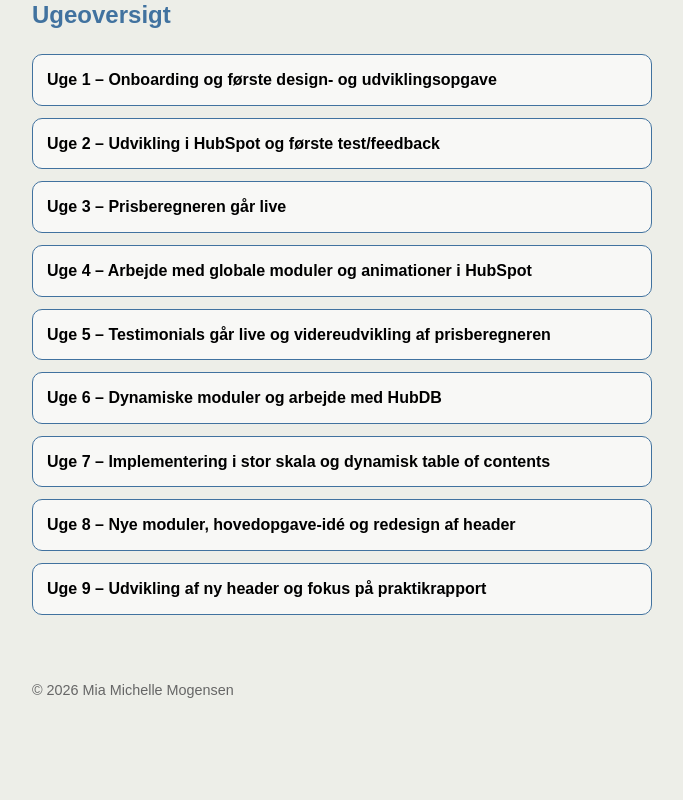
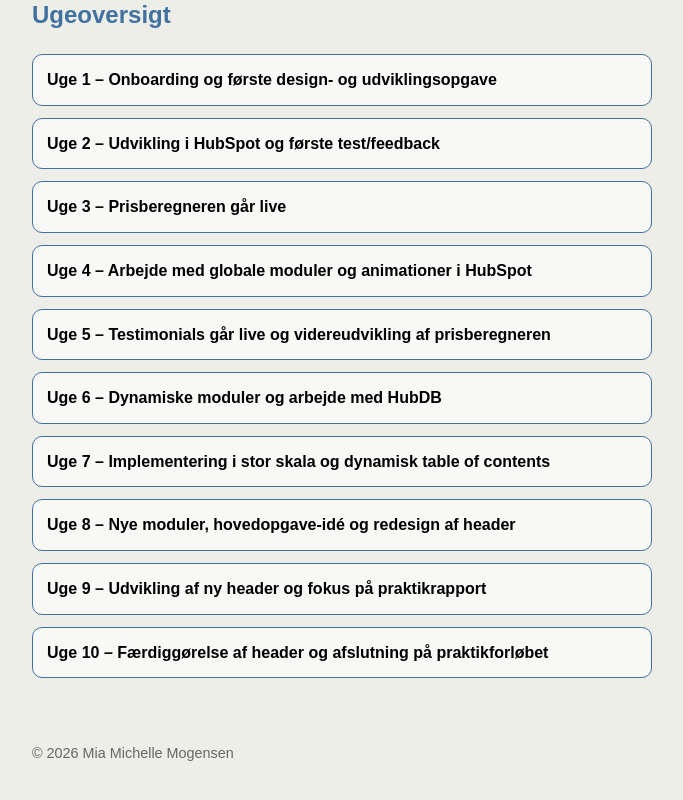
Before and after one commit to MiaMMogensen/Praktikblog, a Next.js app: page / in a window 1280 px wide. Shown: the part 386-1186 px from the top of the page, without its empty margins (48-731 px from the left). Before the commit the page ends 1134 px from the top, so only its background shows below. Built offline with nearby package versions, Linux system fonts and the light colour scheme.

Commit message:
Add reflections and learning goals for week 10 in praktikUger.js

```diff
--- a/data/praktikUger.js
+++ b/data/praktikUger.js
@@ -362,6 +362,49 @@ Overordnet har uge 9 været præget af fordybelse i en større teknisk opgave sa
 
 `.trim(),
   },
+  {
+    slug: "uge-10",
+    uge: "Uge 10",
+    titel: "Færdiggørelse af header og afslutning på praktikforløbet",
+    dato: "9.- 13. marts 2026",
+
+    spontanlog: [
+      "Fortsættelse og færdiggørelse  af header",
+      "Test af header tirsdag",
+      "Mindre justeringer og endelig færdiggørelse onsdag",
+      "Implementering i website templates",
+      "Header deployed på hele hjemmesiden",
+      "Lavede præsentation af praktikopgaver",
+      "Delte præsentation med teamet",
+      "Sidste praktiksamtale med Frederik",
+      "Refleksion over praktikforløbet",
+    ],
+
+    laeringsmaal: [
+      "Jeg vil lære at arbejde sikkert og selvstændigt i HubSpot ved at forstå CMS-strukturen, moduler, temaer og centrale funktioner",
+      "Jeg vil lære at udvikle webmoduler i HubSpot, som både er teknisk korrekt opbygget og designet med fokus på brugervenlighed og SEO",
+      "Jeg vil lære at modtage, forstå og implementere feedback på både designvalg og tekniske løsninger og bruge det til at forbedre mine projekter.",
+    ],
+
+    refleksionslog: `
+Uge 10 startede med, at jeg fortsatte arbejdet med headeren. Den blev klar til test tirsdag, og efter nogle små justeringer var den færdig onsdag. Torsdag blev den implementeret på hjemmesiden. Det krævede, at jeg arbejde i templates og ikke bare kunne bruge drag and drop, men det gik godt, og headeren blev lagt ind på hele sitet. Det var en rigtig fed følelse at se et så centralt element gå live.
+
+Jeg blev også spurgt, om jeg havde lyst til at lave en præsentation af de opgaver, jeg har arbejdet med genem de sidste 10 uger. Det sagde jeg ja til, og det var en god måde at få samlet op på alt det, jeg har lavet. Jeg fik positiv feedback fra teamet, hvilket var virkelig rart og gav en følelse af, at mit arbejde er blevet set og værdsat.
+
+I løbet af ugen havde jeg også min sidste praktiksamtale med Frederik. Vi var begge enige om, at det har været et rigtig godt forløb, og at samarbejdet har fungeret godt hele vejen igennem. Jeg gav også udtryk for, at jeg har været glad for at være i praktik hos dem.
+
+Derudover havde jeg en snak med CEO'en omkring fremtiden, hvor han tilbød at anbefale mig videre, hvis jeg havde lyst. Det var virkelig motiverende at høre, og det bekræftede mig i, at jeg har gjort et godt stykke arbejde i løbet af praktikken. Det betyder meget at få anerkendelse for det, man laver.
+
+Når jeg ser tilbage på de 10 uger, har det været et rigtig lærerigt forløb, både fagligt og personligt. Jeg har fået erfaring med, hvordan det er at arbejde i en rigtig virksomhed, og hvordan hverdagen fungerer på en arbejdsplads. Samtidig har det også været en omstilling at gå fra studieliv til en fast arbejdsrytme fra 8-16, og det har til tider været hårdt og krævet meget energi.
+
+Jeg føler, at jeg har udviklet mig meget i løbet af praktikken, både i forhold til mine tekniske færdigheder og min evne til at arbejde selvstændigt og tage ansvar. Jeg har fået lov til at arbejde med mange forskellige opgaver, og det har været fedt at se mine løsninger blive implementeret og brugt på en rigtig hjemmeside.
+
+Alt i alt har det været et rigtig godt praktikforløb, hvor jeg har følt mig godt taget imod, og hvor mine idéer er blevet lyttet til. Det har været 10 spændende uger, som er gået hurtigt, og det tager jeg som et tegn på, at jeg har været det rigtige sted.
+
+Nu er næste skridt hovedopgaven, som bliver en spændende, men hård, afslutning på uddannelsen.
+
+`.trim(),
+  },
 ];
 
 export default praktikUger;
```
